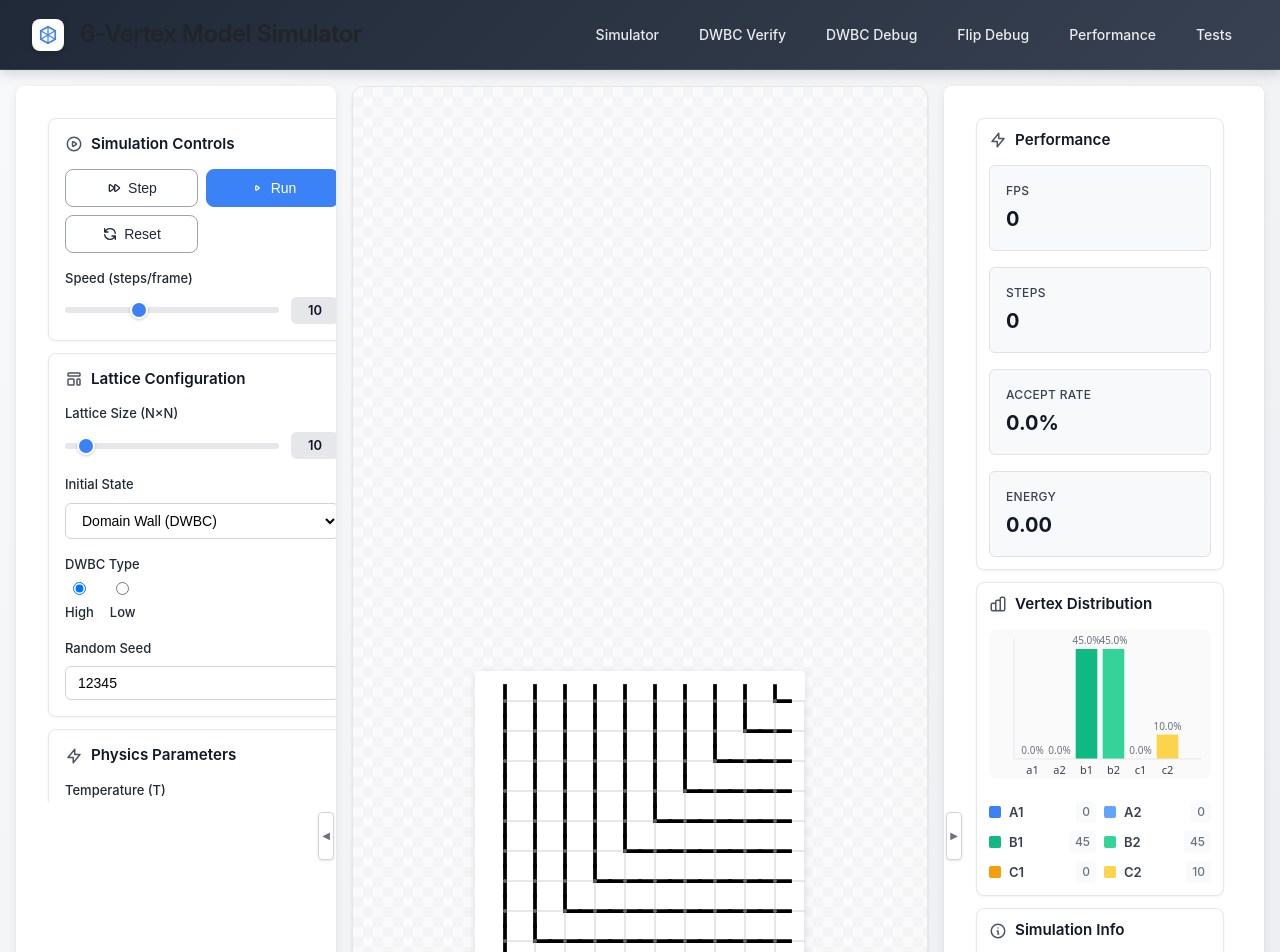
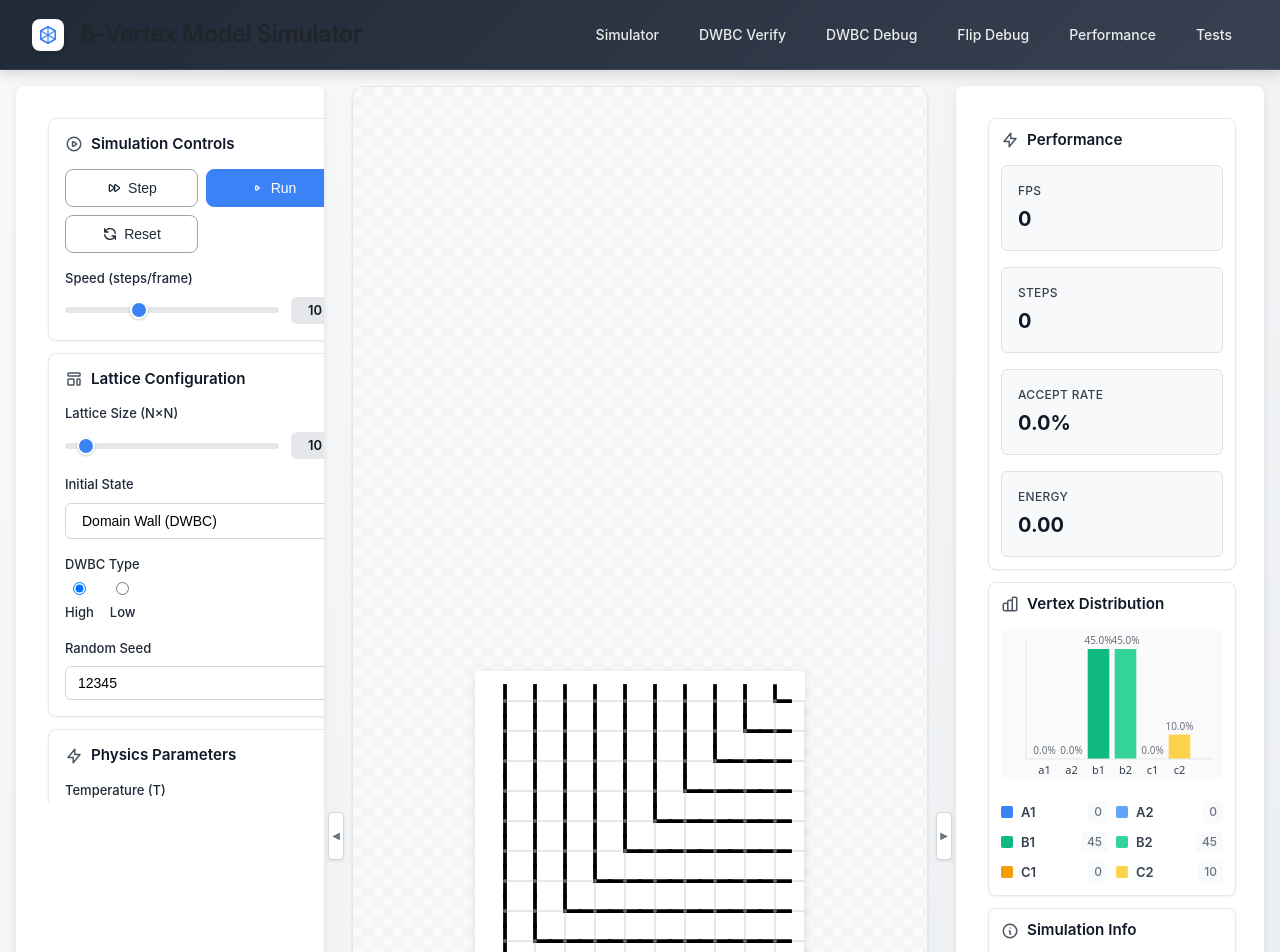
Before and after one commit to DavidAllison/6v-simulator, a React (Vite) app in the folder client/: page / in a window 1280 px wide. Shown: the top 952 px of the page. Built offline with nearby package versions, Linux system fonts and the light colour scheme.

Commit message:
fix: prevent collapse button overlap on small screens
- Position collapse buttons outside content area
- Add padding to panels to accommodate buttons
- Ensures no overlap with controls at any screen size

```diff
--- a/client/src/components/CollapsiblePanel.css
+++ b/client/src/components/CollapsiblePanel.css
@@ -18,6 +18,8 @@
 .collapsible-panel.left {
   width: 320px;
   min-width: 320px;
+  position: relative;
+  padding-right: 12px; /* Space for the collapse button */
 }
 
 .collapsible-panel.left.collapsed {
@@ -30,7 +32,7 @@
 
 .collapsible-panel.left .collapse-toggle {
   position: absolute;
-  right: 2px;
+  right: -8px; /* Position outside the content area */
   top: 50%;
   transform: translateY(-50%);
   z-index: 100; /* Ensure button stays on top */
@@ -45,6 +47,8 @@
 .collapsible-panel.right {
   width: 320px;
   min-width: 320px;
+  position: relative;
+  padding-left: 12px; /* Space for the collapse button */
 }
 
 .collapsible-panel.right.collapsed {
@@ -57,7 +61,7 @@
 
 .collapsible-panel.right .collapse-toggle {
   position: absolute;
-  left: 2px;
+  left: -8px; /* Position outside the content area */
   top: 50%;
   transform: translateY(-50%);
   z-index: 100; /* Ensure button stays on top */
@@ -119,6 +123,7 @@
   flex-direction: column;
   gap: 1rem;
   padding: 1rem;
+  position: relative;
   transition:
     opacity 0.2s ease-out,
     transform 0.2s ease-out;
```
